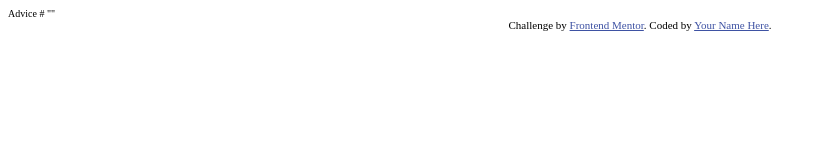
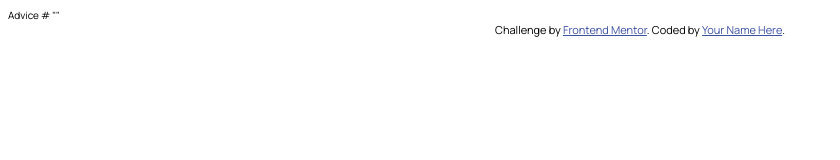
Before and after one commit to valleyman89/FrontEndMentor-Solution---Advice-generator-app-solution, a plain HTML site: page index.html in a window 1280 px wide. Shown: the full height of the page, 0-840 px from the left. Drawn offline with Linux system fonts and the light colour scheme.

Commit message:
define font family

```diff
--- a/css/styles.css
+++ b/css/styles.css
@@ -16,6 +16,10 @@ html {
   font-size: 62.5%;
 }
 
+body {
+  font-family: "Manrope", sans-serif;
+}
+
 /* Frontend Mentor Style */
 .attribution {
   font-size: 11px;
```
